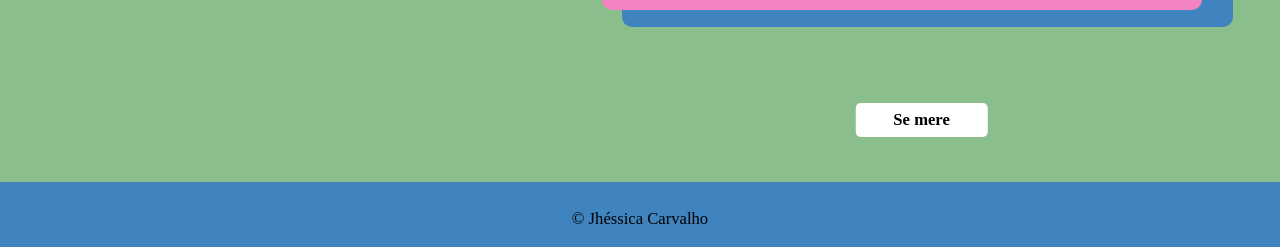
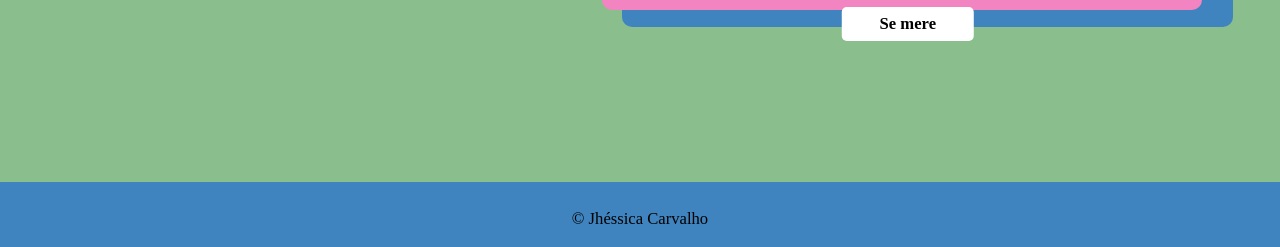
Before and after one commit to jhessicacarvalho/eksamen, a plain HTML site: page t2.html in a window 1280 px wide. Shown: the part 553-800 px from the top of the page. Drawn offline with Linux system fonts and the light colour scheme.

Commit message:
forbedringer af css

```diff
--- a/css/t2.css
+++ b/css/t2.css
@@ -89,8 +89,8 @@ h1 {
 
 .cta-button {
   position: absolute;
-  top: 82%; /* Afstand fra bunden af siden */
-  left: 72%; /* Centreret horisontalt */
+  top: 99%; /* Afstand fra bunden af siden */
+  left: 51%; /* Centreret horisontalt */
   transform: translateX(
     -50%
   ); /* Centreret horisontalt med translate transform */
--- a/t2.html
+++ b/t2.html
@@ -51,13 +51,13 @@
               <br />
               Tryk på se mere, for at se hjemmesiden.
             </p>
+            <a href="http://jhesandthesuflower.dk/website" class="cta-button"
+              >Se mere</a
+            >
           </div>
         </div>
         <div class="empty-grid"></div>
       </div>
-      <a href="http://jhesandthesuflower.dk/website" class="cta-button"
-        >Se mere</a
-      >
     </main>
     <footer>
       <p>© Jhéssica Carvalho</p>
```
Also changed, not shown: t55.html (+5 -1 lines).
